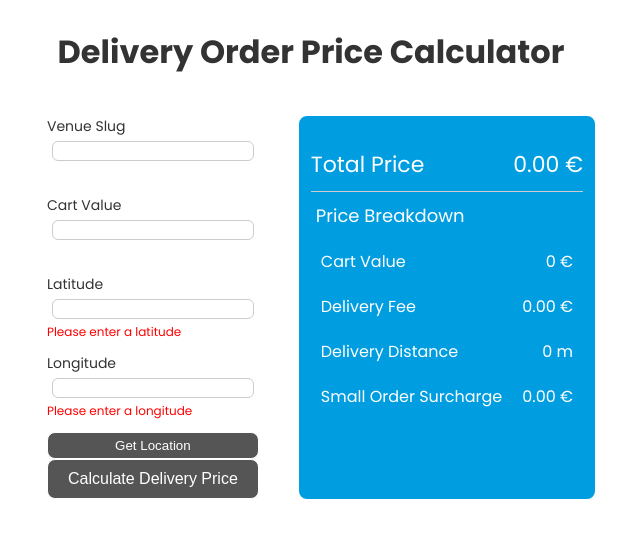
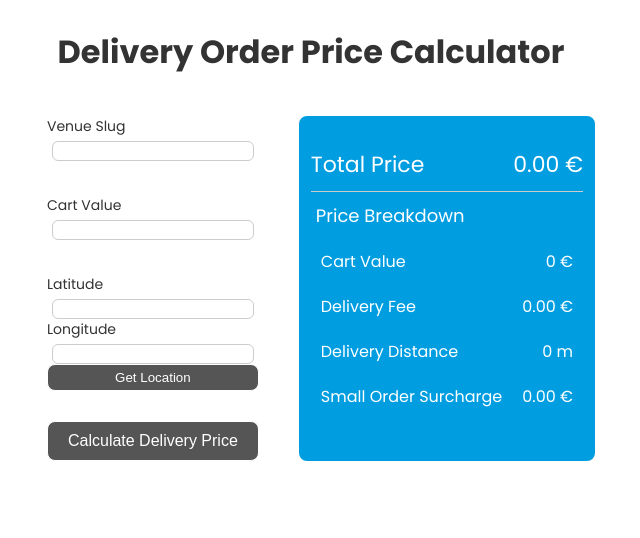
Before and after one commit to ito-miyuki/delivery-order-price-calculator, a React (Vite) app: page / in a window 1280 px wide. Shown: the top 538 px of the page, without its empty margins (329-969 px from the left). Built offline with nearby package versions, Linux system fonts and the light colour scheme.

Commit message:
added error handlings to getLocation

```diff
--- a/src/components/Form.css
+++ b/src/components/Form.css
@@ -80,6 +80,7 @@ button {
     min-height: 16px; /* エラーメッセージの高さを確保 */
     display: flex;
     align-items: center; /* 中央揃え */
+    white-space: pre-wrap;
 }
 
 
--- a/src/components/Form.tsx
+++ b/src/components/Form.tsx
@@ -34,16 +34,14 @@ function Form({
     const [inputCartValue, setInputCartValue] = useState<string>(""); // 入力中の値
 
     const [venueSlugError, setVenueSlugError] = useState<string | null>(null);
-
+    const [getLocationError, setGetLocationError] = useState<string | null>(null);
     const handleCartValueChange = (value: string) => {
             setInputCartValue(value); // 入力中の値をそのまま保存
 
-        // 空の場合
         if (value === "") {
             setCartValue(null);
             return;
         }
-
         // 正規表現で数値形式を検証（小数点を許可）
         const validNumberRegex = /^[+-]?(\d+(\.\d*)?|\.\d+)$/;
         if (!validNumberRegex.test(value)) {
@@ -51,21 +49,14 @@ function Form({
             return;
         }
 
-        // 数値に変換してバリデーション
         const numericValue = parseFloat(value);
         if (numericValue <= 0) {
             setCartValueError("Cart value must be greater than 0.");
         } else {
-            setCartValueError(null); // エラーをクリア
+            setCartValueError(null);
         }
 
-        // 正常な数値として保持
         setCartValue(numericValue);
-
-        // const numericValue = parseFloat(value);
-        // if (!isNaN(numericValue)) {
-        //     setCartValue(numericValue);
-        // }
     };
 
     const handleGetLocation = (e: React.MouseEvent) => {
@@ -74,10 +65,25 @@ function Form({
         if (navigator.geolocation) {
             navigator.geolocation.getCurrentPosition(
                 (position) => {
+                    setGetLocationError(null);
                     setLatitude(position.coords.latitude);
                     setLongitude(position.coords.longitude);
                 },
                 (error) => {
+                    switch (error.code) {
+                        case error.PERMISSION_DENIED:
+                            setGetLocationError("Location access was denied.\nPlease allow location access in your browser settings.");
+                            break;
+                        case error.POSITION_UNAVAILABLE:
+                            setGetLocationError("Could not determine your location.\nPlease check your network or try again later.");
+                            break;
+                        case error.TIMEOUT:
+                            setGetLocationError("Location request timed out.\nPlease try again.");
+                            break;
+                        default:
+                            setGetLocationError("An unknown error occurred.");
+                            break;
+                    }
                     console.error("Error fetching location: ", error);
                 }
             );
@@ -89,7 +95,6 @@ function Form({
     const handleSubmit = async (e: React.FormEvent) => {
         e.preventDefault();
 
-        // venue slug
         if (!venueSlug) {
             setVenueSlugError("Venue slug is required.");
         }
@@ -165,11 +170,6 @@ function Form({
                         data-test-id="userLatitude"
                         data-raw-value={latitude}
                     />
-                    {!latitude ? (
-                        <p className="error-message" role="alert">Please enter a latitude</p>
-                    ) : (
-                        <p className="error-message" role="alert">{"\u00A0"}</p> // 空白を表示
-                    )}
                 </div>
                 <div className="form-group">
                     <label htmlFor="longitude">Longitude</label>
@@ -181,15 +181,15 @@ function Form({
                         data-test-id="userLongitude"
                         data-raw-value={longitude}
                     />
-                    {!longitude ? (
-                        <p className="error-message" role="alert">Please enter a longitude</p>
-                    ) : (
-                        <p className="error-message" role="alert">{"\u00A0"}</p> // 空白を表示
-                    )}
                 </div>
                 <button className="location-button" type="button" data-test-id="getLocation" onClick={handleGetLocation}>
                     Get Location
                 </button>
+                {getLocationError ? (
+                        <p className="error-message" role="alert">{getLocationError}</p>
+                    ) : (
+                        <p className="error-message" role="alert">{"\u00A0"}</p> // 空白を表示
+                )}
                 <button className="submit-button"type="submit">Calculate Delivery Price</button>
             </form>
         </div>
```
Also changed, not shown: 1 other file (tests, documents, lock files or other folders).
